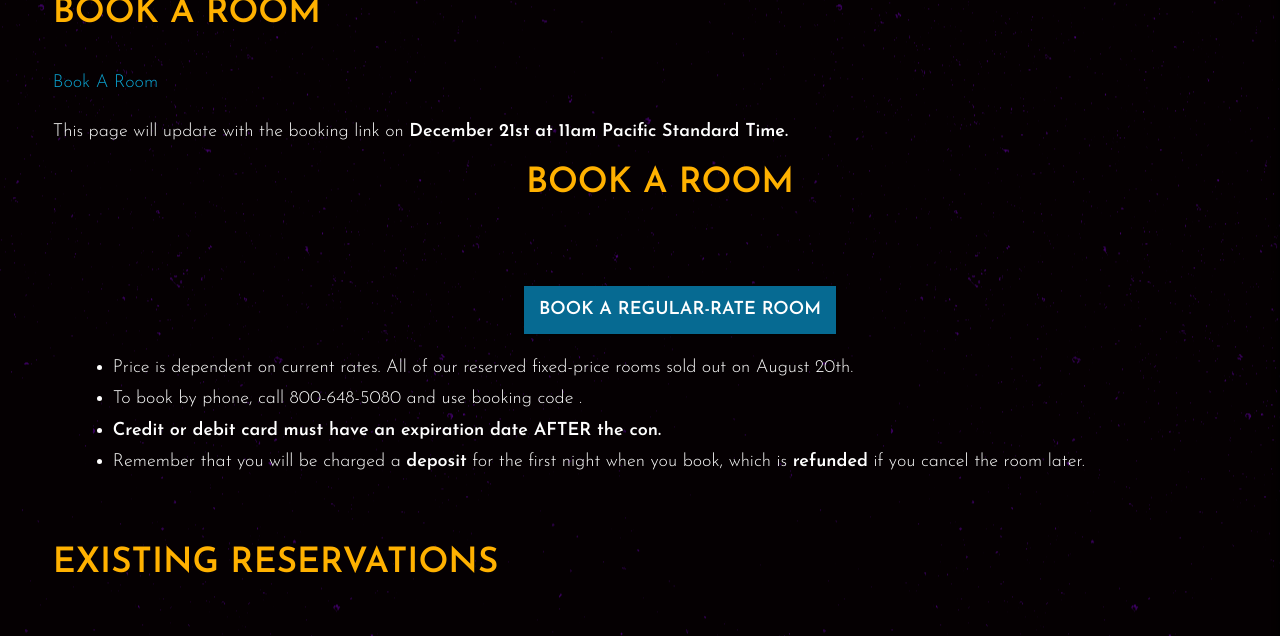
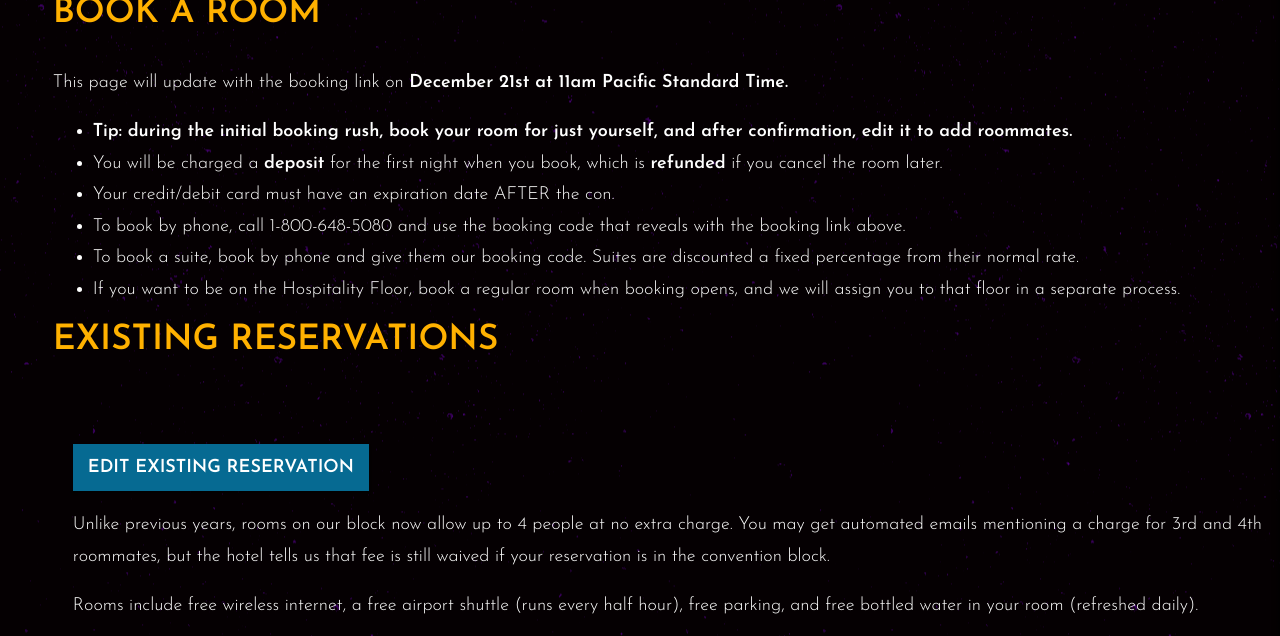
Before and after one commit to blfcweb/biggestlittlefc.github.io, a Jekyll site: the page built from hotel.md, in a window 1280 px wide and 900 px high, scrolled down 793 px, cut to the strip 187-823 px from the top of the window. Built offline with Jekyll 4.4.1, drawn with Linux system fonts in a browser that asks for light colours; our own code applies the rules of GitHub Pages for plain Markdown files.

Commit message:
testing markdown cleanups

```diff
--- a/hotel.md
+++ b/hotel.md
@@ -24,21 +24,17 @@ launchtime: "December 21st at 11am Pacific Standard Time"
 
 ## Book A Room
 
-[Book A Room][hotellink]
+This page will update with the booking link on **{{ page.launchtime }}.**
+<!--uncomment this line at 11am
+<a title="Book a Room" target="_blank" rel="noopener noreferrer" href="https://goo.gl/tbuJFk">Book A Room</a>
+-->
 
-This page will update with the booking link on **{{ page.launchtime }}.**
-
-<div id="hotel-book" class="one_full textcenter"><h2><span>Book A Room</span></h2><div class="page-wrapper"><p><a href="https://rooms.grandsierraresort.com/" target="_blank" class="button aligncenter">Book a regular-rate room</a></p>
-<ul class="textleft">
-<li>Price is dependent on current rates. All of our reserved fixed-price rooms sold out on August 20th.</li>
-<li>To book by phone, call 800-648-5080 and use booking code {{ page.hotelbookcode }}.</li>
-<li class="hidden"><em>Tip: During the initial booking rush, book your room for just yourself, and after the booking is complete and you have a confirmation, go back and edit it to add roommates and requests.</em></li>
-<li><strong>Credit or debit card must have an expiration date AFTER the con.</strong></li>
-<li class="hidden">If you&nbsp;book&nbsp;a "Grand ROH" (Run Of House) room, type "Two beds" in the requests section if you require two beds.</li>
-<li>Remember that you will be charged a <strong>deposit</strong> for the first night when you book, which is <strong>refunded</strong> if you cancel the room later.</li>
-</ul>
-<div class="clear"></div></div></div>
-
+- **Tip: during the initial booking rush, book your room for just yourself, and after confirmation, edit it to add roommates.**
+- You will be charged a **deposit** for the first night when you book, which is **refunded** if you cancel the room later.
+- Your credit/debit card must have an expiration date AFTER the con.
+- To book by phone, call {{ page.hotelphone }} and use the booking code that reveals with the booking link above.
+- To book a suite, book by phone and give them our booking code. Suites are discounted a fixed percentage from their normal rate.
+- If you want to be on the Hospitality Floor, book a regular room when booking opens, and we will assign you to that floor in a separate process.
 
 <div id="hotel-price" class="one_full"><h2><span>Existing Reservations</span></h2><div class="page-wrapper">
 
```
Also changed, not shown: other parts of hotel.md (+1 -1 lines).
